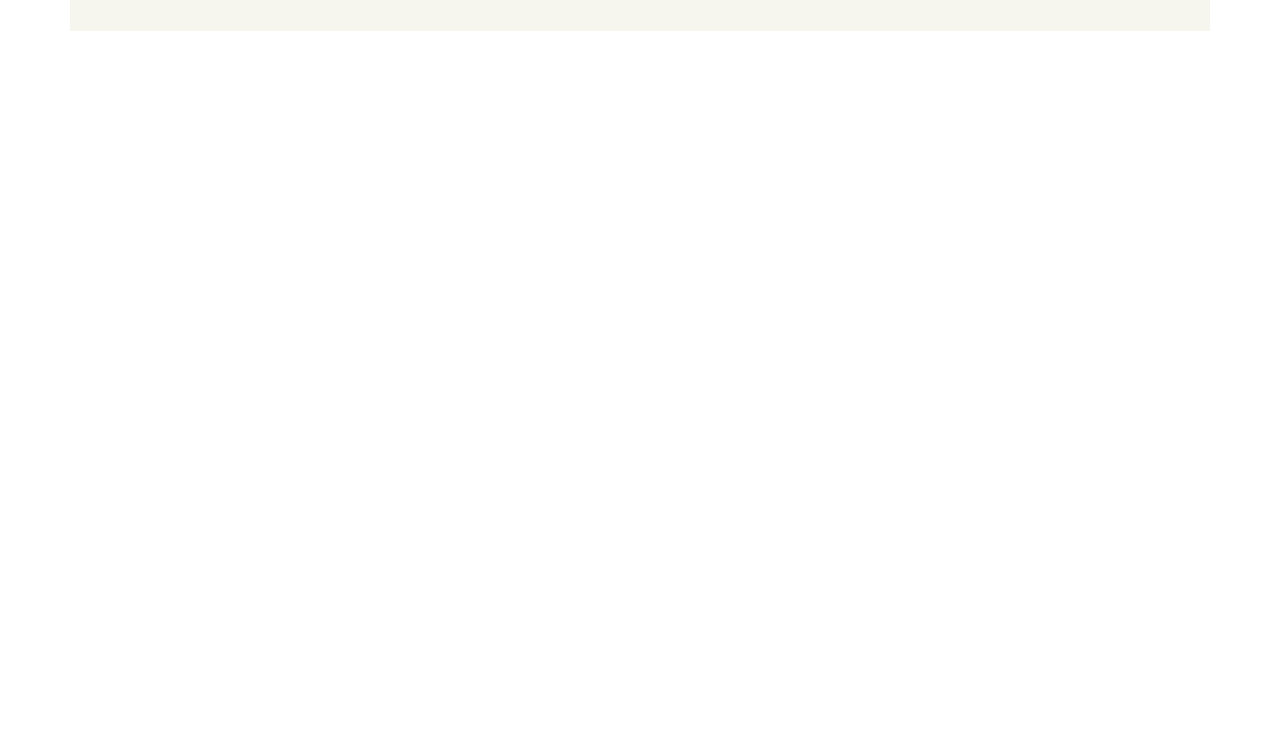
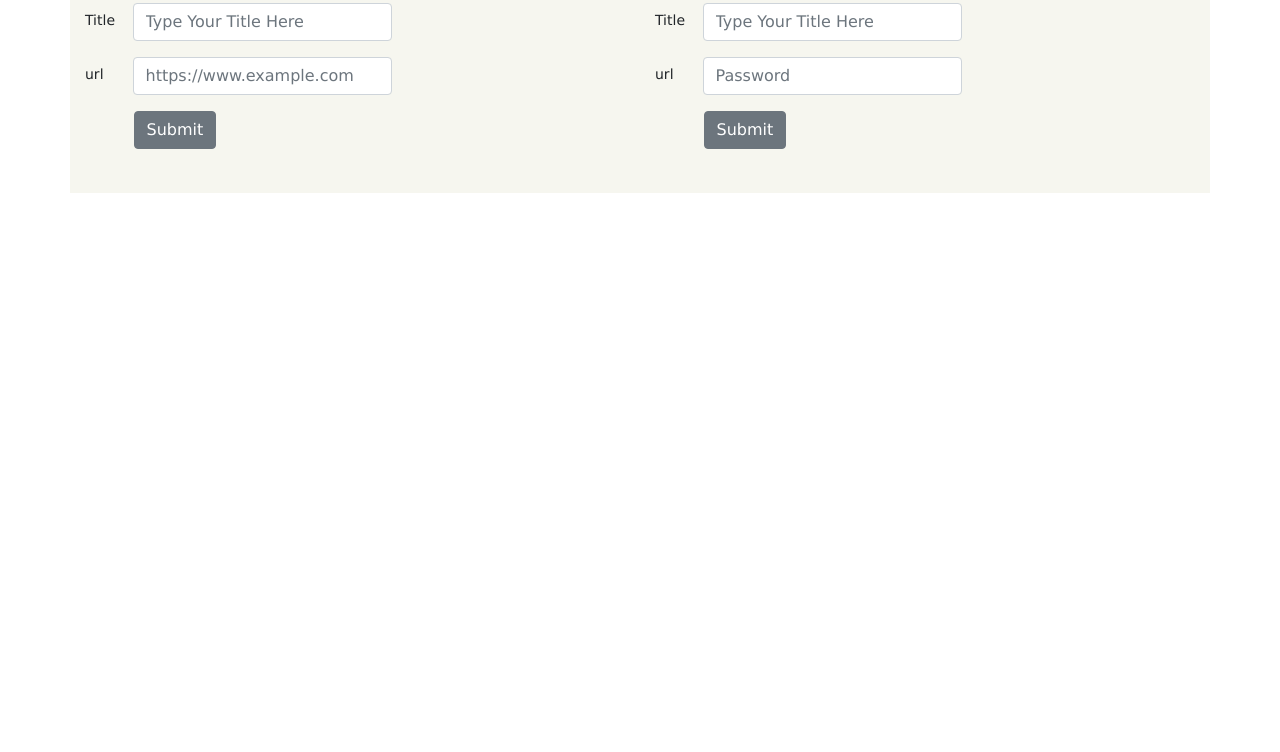
Before and after one commit to alexabush/Hack-or-Snooze-Rithm, a plain HTML site: page 07-jquery-copy/index.html in a window 1280 px wide. Shown: the part 48-800 px from the top of the page. Drawn offline with nearby package versions, Linux system fonts and the light colour scheme; no server answers.

Commit message:
updated signIn

```diff
--- a/07-jquery-copy/index.html
+++ b/07-jquery-copy/index.html
@@ -23,23 +23,46 @@
           <div class="navbar-nav menu-links">
             <a class="nav-item nav-link active py-0 menu-link" id="submit-nav" href="#">Submit</a>
             <a class="nav-item nav-link active py-0 menu-link" id="fav-nav" data-text-swap="All" href="#">Favorites</a>
+
+            <!-- <div class="navbar-nav menu-links"> -->
+            <a class="nav-item nav-link active py-0 menu-link" id="nav__signin" href="#">Sign in</a>
+
           </div>
+
         </div>
       </nav>
     </div>
     <!-- form -->
     <section class="row">
-      <form class="col-11 mx-auto">
+      <form class="col-6 mx-auto">
         <div class="form-group row">
           <label for="title" class="col-sm-1 col-form-label">Title</label>
           <div class="col-sm-10">
-            <input type="text" class="form-control col-sm-6" id="title" placeholder="Type Your Title Here" required>
+            <input type="text" class="form-control col-sm-7" id="title" placeholder="Type Your Title Here" required>
           </div>
         </div>
         <div class="form-group row">
           <label for="url" class="col-sm-1 col-form-label">url</label>
           <div class="col-sm-10">
-            <input type="url" class="form-control col-sm-6" id="url" placeholder="https://www.example.com" required>
+            <input type="url" class="form-control col-sm-7" id="url" placeholder="https://www.example.com" required>
+          </div>
+        </div>
+        <div class="form-group row">
+          <label for="url" class="col-sm-1 col-form-label">&nbsp;</label>
+          <button type="submit" class="btn btn-secondary btn-md ml-3">Submit</button>
+        </div>
+      </form>
+      <form class="col-6 mx-auto">
+        <div class="form-group row">
+          <label for="title" class="col-sm-1 col-form-label">Title</label>
+          <div class="col-sm-10">
+            <input type="text" class="form-control col-sm-7" id="title" placeholder="Type Your Title Here" required>
+          </div>
+        </div>
+        <div class="form-group row">
+          <label for="url" class="col-sm-1 col-form-label">url</label>
+          <div class="col-sm-10">
+            <input type="password" class="form-control col-sm-7" id="url" placeholder="Password" required>
           </div>
         </div>
         <div class="form-group row">
--- a/07-jquery-copy/script.js
+++ b/07-jquery-copy/script.js
@@ -1,27 +1,27 @@
-$('form').hide();
+$("form").show();
 $(function() {
-  $('#submit-nav').on('click', function() {
+  $("#submit-nav").on("click", function() {
     $($form).slideDown(1000);
   });
 
-  $('#fav-nav').on('click', function() {
+  $("#fav-nav").on("click", function() {
     //debugger;
     event.preventDefault();
     var $favNavTitle = $(this);
-    if ($favNavTitle.text() == $favNavTitle.data('text-swap')) {
-      $favNavTitle.text($favNavTitle.data('text-original'));
+    if ($favNavTitle.text() == $favNavTitle.data("text-swap")) {
+      $favNavTitle.text($favNavTitle.data("text-original"));
     } else {
-      $favNavTitle.data('text-original', $favNavTitle.text());
-      $favNavTitle.text($favNavTitle.data('text-swap'));
+      $favNavTitle.data("text-original", $favNavTitle.text());
+      $favNavTitle.text($favNavTitle.data("text-swap"));
     }
-    $('li:not(.favorite)').toggleClass('dont-display');
+    $("li:not(.favorite)").toggleClass("dont-display");
   });
 
-  var $form = $('form');
-  $($form).on('submit', function() {
+  var $form = $("form");
+  $($form).on("submit", function() {
     event.preventDefault();
-    var $titleVal = $('#title').val();
-    var $url = $('#url').val();
+    var $titleVal = $("#title").val();
+    var $url = $("#url").val();
     appendArticle($titleVal, $url);
     // var $urlSplit = $url.split('/');
     // var $hostUrl = $urlSplit[2];
@@ -32,27 +32,27 @@ $(function() {
     //   </span>
     //   ${$titleVal} <span><a href="${$url}" target="_blank" class="text-muted">&nbsp;(${$hostUrl})</a>
     // `
-    $form.trigger('reset');
+    $form.trigger("reset");
     $form.slideUp(1000);
   });
 
   function appendArticle(title, url) {
-    var $newArticle = $('<li>', {
+    var $newArticle = $("<li>", {
       html: `
       <span><i class="far fa-star fa-sm" style="color:lightgrey"></i>
       </span>
       ${title} <span><a href="${url}" target="_blank" class="text-muted">&nbsp;(${url})</a>
     `
     });
-    $('ol').append($newArticle);
+    $("ol").append($newArticle);
   }
 
-  $('ol').on('click', '.fa-star', function(event) {
-    $(event.target).toggleClass('far fa-star fas fa-star');
+  $("ol").on("click", ".fa-star", function(event) {
+    $(event.target).toggleClass("far fa-star fas fa-star");
 
     $(event.target)
-      .closest('li')
-      .toggleClass('favorite');
+      .closest("li")
+      .toggleClass("favorite");
   });
 
   /* AJAX FUNNY BUSINESSS */
@@ -71,13 +71,13 @@ $(function() {
   // }
 
   function getStories() {
-    return $.getJSON('https://hack-or-snooze.herokuapp.com/stories');
+    return $.getJSON("https://hack-or-snooze.herokuapp.com/stories");
   }
 
   getStories().then(function(stories) {
     // debugger;
     const data = stories.data;
-    const uniqueStories = [];
+    // const uniqueStories = [];
 
     // data.forEach(obj => {
     //   // if ()
```
